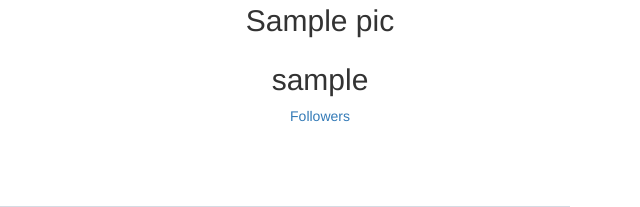
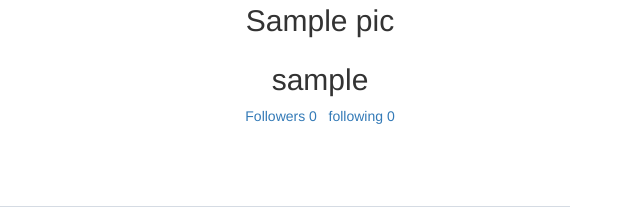
Before and after one commit to privy-line/NEW_MAKEEYA, a Django app: template instaclone/templates/profile.html in a window 1280 px wide. Shown: the part 506-713 px from the top of the page, without its empty margins (320-960 px from the left). Run offline with Django 3.2, Linux system fonts and the light colour scheme; tables that the repository leaves empty hold one stand-in row (values such as "Sample post"); the template is opened without the code that fills it: values that come from a table or form of the project are taken from there, most other values are stand-ins (such as "Sample title", 1, 10 or a date in 2020); grey boxes marked "Sample" are stand-in pictures; some libraries are stand-ins or nearby versions.

Commit message:
add followings

```diff
--- a/instaclone/templates/profile.html
+++ b/instaclone/templates/profile.html
@@ -27,7 +27,7 @@
         <p>{{pic.caption}}</p>
         <h2 class="modal-title">{{pic.name}}</h2>
         <h2>{{profile_details.user.username }}</h2>
-        <a href=''>Followers</a>
+        <a href=''>Followers 0   &nbsp;  following 0</a>
 
     </div>
 </div>
```
